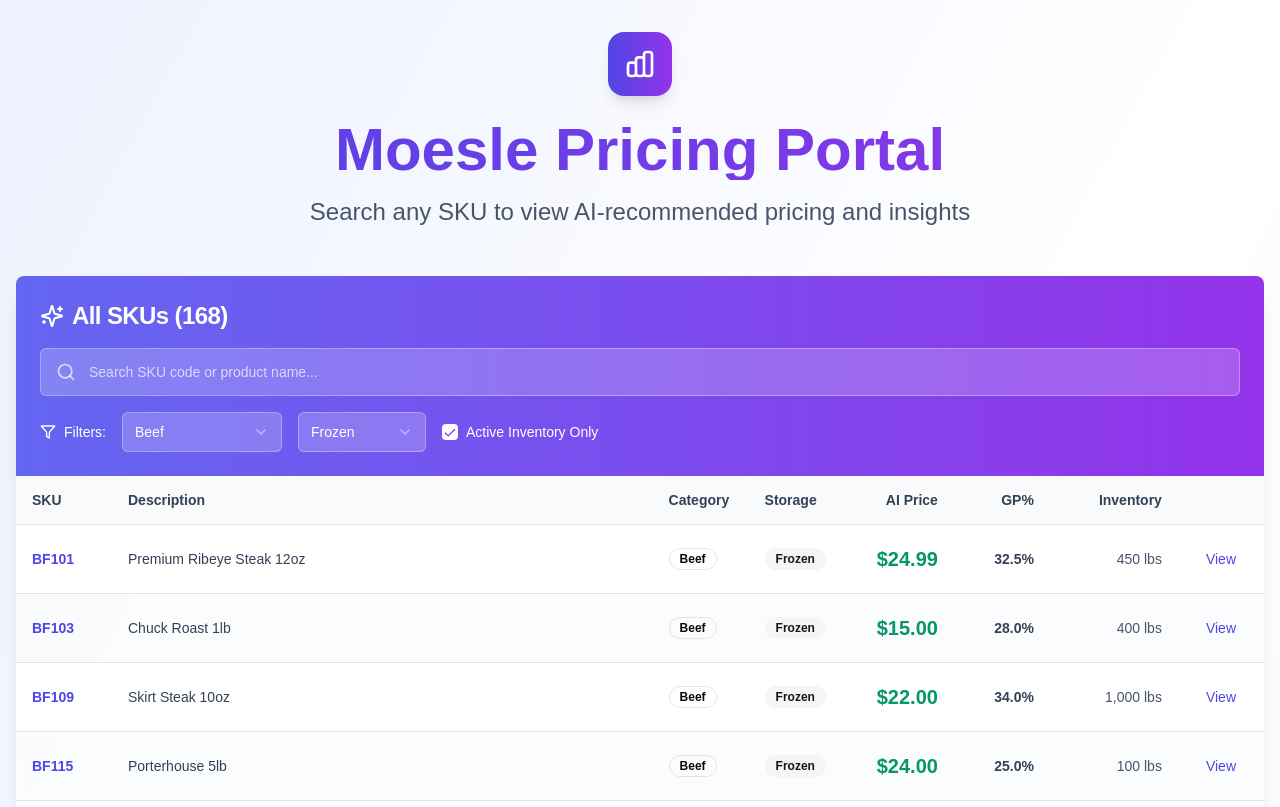
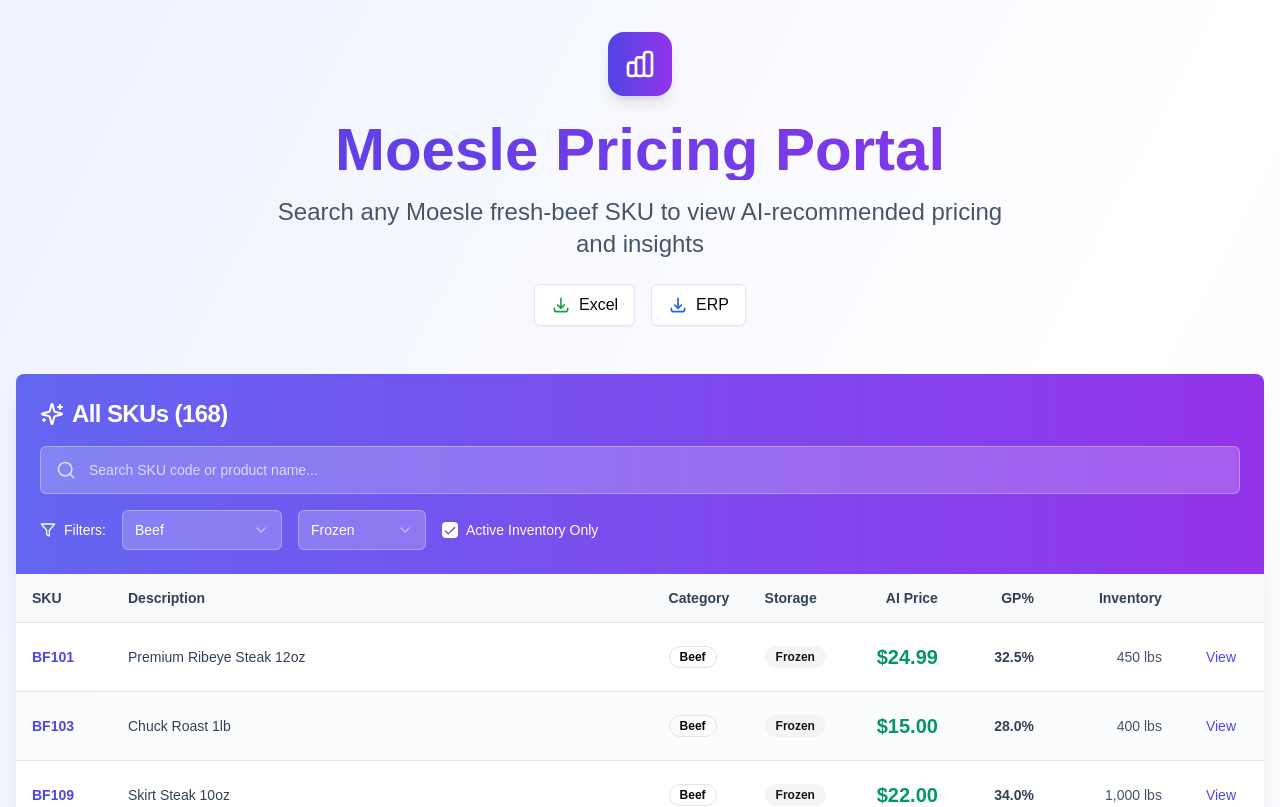
Before and after one commit to eshantarneja/pricing_fe_clone, a Next.js app in the folder pricing-dashboard/: page / in a window 1280 px wide. Shown: the top 807 px of the page. Built offline with nearby package versions, Linux system fonts and the light colour scheme.

Commit message:
added excel and erp buttons

```diff
--- a/pricing-dashboard/app/page.tsx
+++ b/pricing-dashboard/app/page.tsx
@@ -24,8 +24,24 @@ export default function Dashboard() {
             Moesle Pricing Portal
           </h1>
           <p className="text-xl md:text-2xl text-slate-600 max-w-3xl mx-auto leading-relaxed">
-            Search any SKU to view AI-recommended pricing and insights
+            Search any Moesle fresh-beef SKU to view AI-recommended pricing and insights
           </p>
+
+          {/* Export Buttons */}
+          <div className="flex justify-center gap-4 mt-6">
+            <button className="flex items-center px-4 py-2 bg-white border border-gray-200 rounded-md shadow-sm hover:bg-gray-50">
+              <svg xmlns="http://www.w3.org/2000/svg" className="h-5 w-5 mr-2 text-green-600" fill="none" viewBox="0 0 24 24" stroke="currentColor">
+                <path strokeLinecap="round" strokeLinejoin="round" strokeWidth={2} d="M4 16v1a3 3 0 003 3h10a3 3 0 003-3v-1m-4-4l-4 4m0 0l-4-4m4 4V4" />
+              </svg>
+              Excel
+            </button>
+            <button className="flex items-center px-4 py-2 bg-white border border-gray-200 rounded-md shadow-sm hover:bg-gray-50">
+              <svg xmlns="http://www.w3.org/2000/svg" className="h-5 w-5 mr-2 text-blue-600" fill="none" viewBox="0 0 24 24" stroke="currentColor">
+                <path strokeLinecap="round" strokeLinejoin="round" strokeWidth={2} d="M4 16v1a3 3 0 003 3h10a3 3 0 003-3v-1m-4-4l-4 4m0 0l-4-4m4 4V4" />
+              </svg>
+              ERP
+            </button>
+          </div>
         </div>
 
         <div className="space-y-8">
```
